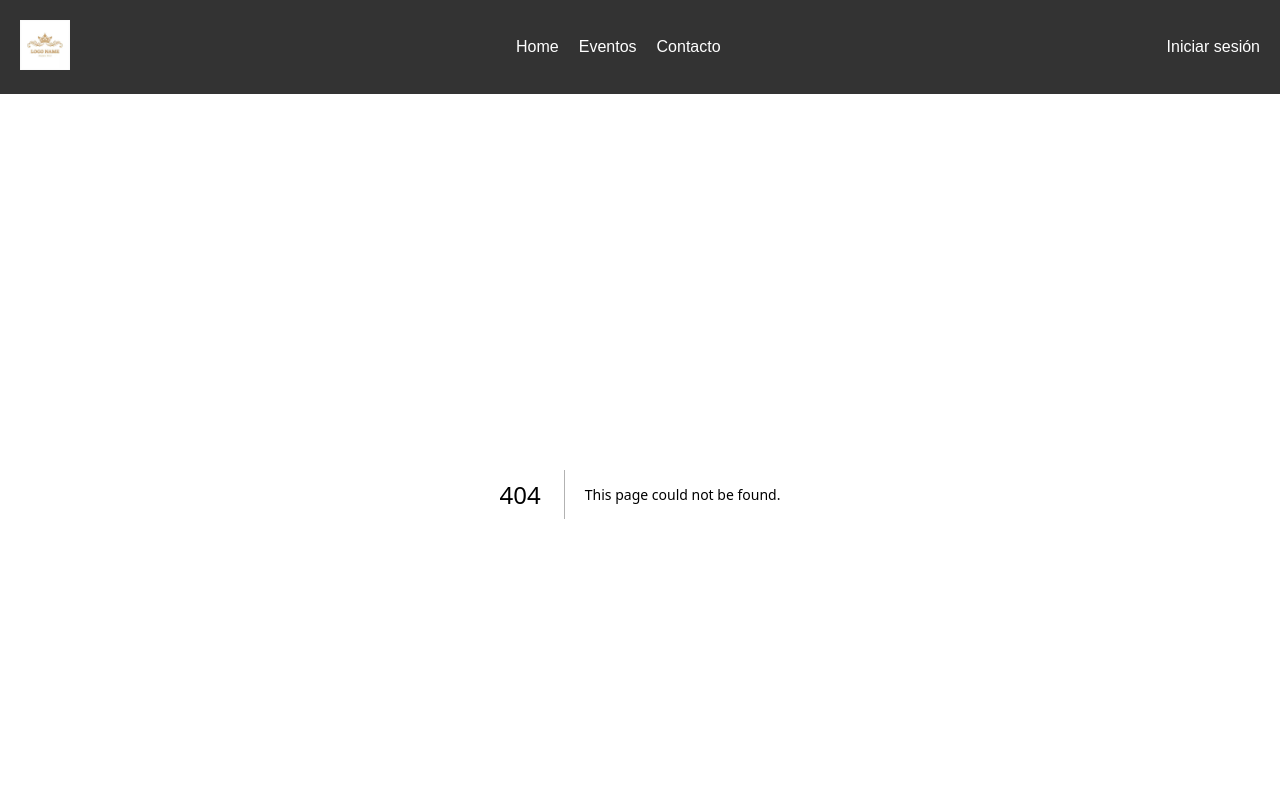
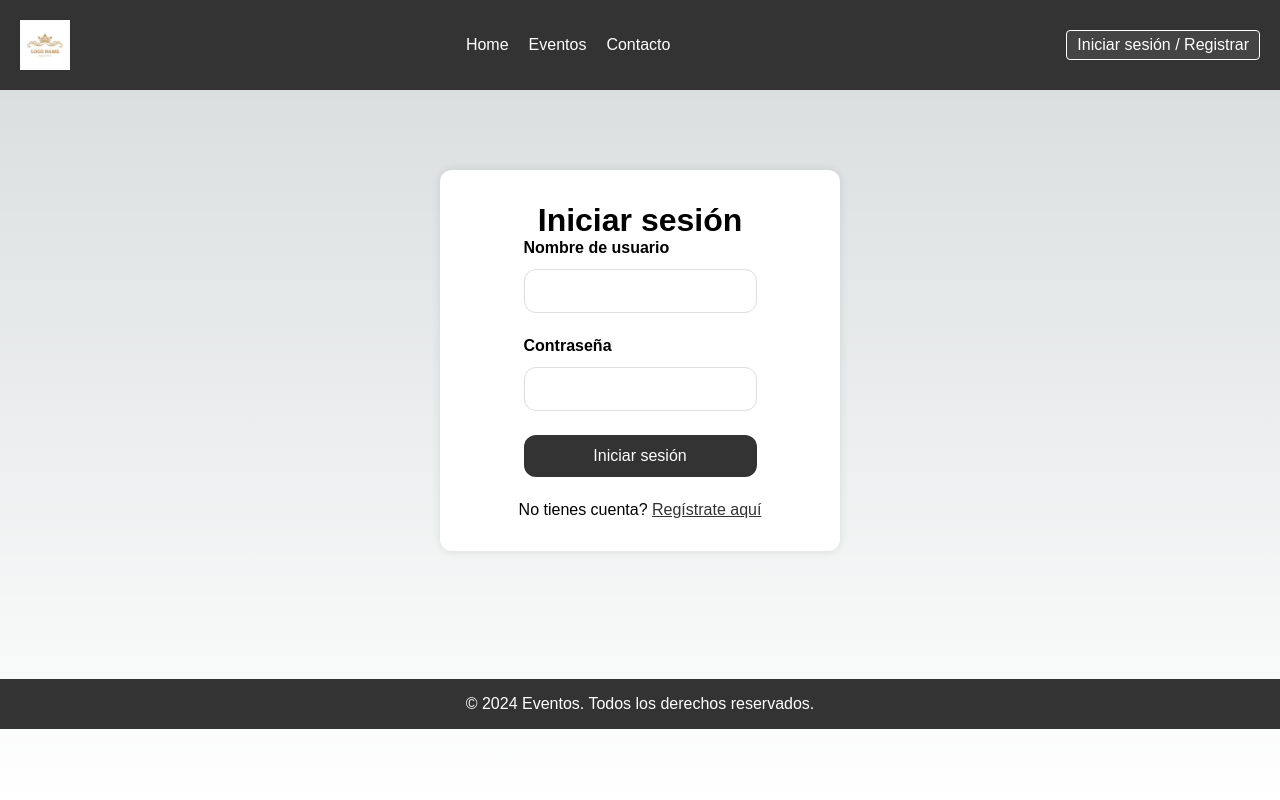
Before and after one commit to Matiszabo/EFSI-TP9, a Next.js app in the folder eventos/: page /login in a window 1280 px wide. Before the commit this address had no page. Shown: the top 800 px of the page. Built offline with nearby package versions, Linux system fonts and the light colour scheme.

Commit message:
terminado

```diff
--- a/eventos/src/app/components/Footer.js
+++ b/eventos/src/app/components/Footer.js
@@ -1,29 +1,9 @@
+import styles from './Footer.module.css';
+
 export default function Footer() {
-    return (
-      <footer style={styles.footer}>
-        <div>
-          <p>&copy; 2024 Eventos. Todos los derechos reservados.</p>
-        </div>
-        <div className="social-links" style={styles.socialLinks}>
-          <a href="https://facebook.com">Facebook</a>
-          <a href="https://twitter.com">Twitter</a>
-          <a href="https://instagram.com">Instagram</a>
-        </div>
-      </footer>
-    );
-  }
-
-  const styles = {
-    footer: {
-      backgroundColor: '#333',
-      color: 'white',
-      padding: '20px',
-      textAlign: 'center',
-      display: 'flex',
-      justifyContent: 'space-between',
-    },
-    socialLinks: {
-      display: 'flex',
-      gap: '15px',
-    },
-  };
+  return (
+    <footer className={styles.footer}>
+      <p>© 2024 Eventos. Todos los derechos reservados.</p>
+    </footer>
+  );
+}
--- a/eventos/src/app/components/Header.js
+++ b/eventos/src/app/components/Header.js
@@ -1,65 +1,34 @@
-
 "use client";
 
 import { useState } from 'react';
+import styles from './Header.module.css';
 
 export default function Header() {
   const [loggedIn, setLoggedIn] = useState(false);
   const username = "Juan";
 
   return (
-    <header style={styles.header}>
-      <div className="logo">
-        <img src="/logo.png" alt="Logo de Eventos" style={styles.logo} />
+    <header className={styles.header}>
+      <div className={styles.logo}>
+        <img src="/logo.png" alt="Logo de Eventos" className={styles.logoImage} />
       </div>
       <nav>
-        <ul style={styles.navList}>
+        <ul className={styles.navList}>
           <li><a href="/">Home</a></li>
           <li><a href="/events">Eventos</a></li>
           <li><a href="/contact">Contacto</a></li>
         </ul>
       </nav>
-      <div className="user-info" style={styles.userInfo}>
+      <div className={styles.userInfo}>
         {loggedIn ? (
           <>
             <span>Hola, {username}</span>
-            <button style={styles.logoutButton}>Cerrar sesión</button>
+            <button className={styles.logoutButton}>Cerrar sesión</button>
           </>
         ) : (
-          <a href="/login">Iniciar sesión</a>
+          <a href="/login" className={styles.loginRegisterButton}>Iniciar sesión / Registrar</a>
         )}
       </div>
     </header>
   );
 }
-
-const styles = {
-  header: {
-    display: 'flex',
-    justifyContent: 'space-between',
-    alignItems: 'center',
-    padding: '20px',
-    backgroundColor: '#333',
-    color: 'white',
-  },
-  logo: {
-    height: '50px',
-  },
-  navList: {
-    display: 'flex',
-    listStyleType: 'none',
-    gap: '20px',
-  },
-  userInfo: {
-    display: 'flex',
-    gap: '10px',
-    alignItems: 'center',
-  },
-  logoutButton: {
-    backgroundColor: '#ff4d4d',
-    border: 'none',
-    padding: '5px 10px',
-    color: 'white',
-    cursor: 'pointer',
-  },
-};
--- /dev/null
+++ b/eventos/src/app/components/Header.module.css
@@ -0,0 +1,46 @@
+.header {
+    display: flex;
+    justify-content: space-between;
+    align-items: center;
+    padding: 20px;
+    background-color: #333;
+    color: white;
+  }
+
+  .logo {
+    display: flex;
+    align-items: center;
+  }
+
+  .logoImage {
+    height: 50px;
+  }
+
+  .navList {
+    display: flex;
+    list-style-type: none;
+    gap: 20px;
+  }
+
+  .userInfo {
+    display: flex;
+    gap: 10px;
+    align-items: center;
+  }
+
+  .logoutButton {
+    background-color: #ff4d4d;
+    border: none;
+    padding: 5px 10px;
+    color: white;
+    cursor: pointer;
+  }
+
+  .loginRegisterButton {
+    color: white;
+    text-decoration: none;
+    padding: 5px 10px;
+    border: 1px solid #fff;
+    border-radius: 4px;
+    background-color: #444;
+  }
--- /dev/null
+++ b/eventos/src/app/components/footer.module.css
@@ -0,0 +1,13 @@
+.footer {
+    background-color: #333;
+    color: white;
+    text-align: center;
+    padding: 1rem;
+    position: relative;
+    width: 100%;
+    bottom: 0;
+  }
+
+  .footer p {
+    margin: 0;
+  }
--- a/eventos/src/app/globals.css
+++ b/eventos/src/app/globals.css
@@ -94,6 +94,7 @@ html, body {
 
 main {
   flex: 1;
+  padding-bottom: 3rem;
 }
 
 body {
@@ -115,12 +116,6 @@ a {
   html {
     color-scheme: dark;
   }
-}
-/* src/app/globals.css */
-.layout {
-  display: flex;
-  flex-direction: column;
-  min-height: 100vh;
 }
 
 header {
--- a/eventos/src/app/layout.js
+++ b/eventos/src/app/layout.js
@@ -1,15 +1,13 @@
-
-
+import './globals.css';
 import Header from './components/Header';
 import Footer from './components/Footer';
-import './globals.css';
 
 export const metadata = {
   title: 'Eventos',
-  description: 'Aplicación para navegar entre diferentes eventos',
+  description: 'Aplicación para gestionar eventos',
 };
 
-export default function Layout({ children }) {
+export default function RootLayout({ children }) {
   return (
     <html lang="es">
       <body>
--- /dev/null
+++ b/eventos/src/app/login/login.module.css
@@ -0,0 +1,61 @@
+.container {
+    display: flex;
+    flex-direction: column;
+    align-items: center;
+    max-width: 400px;
+    margin: 5rem auto;
+    padding: 2rem;
+    background: #fff;
+    border-radius: var(--border-radius);
+    box-shadow: 0 0 10px rgba(0, 0, 0, 0.1);
+  }
+
+  .title {
+    margin-bottom: 3rem;
+    font-size: 2rem;
+    color: #333;
+  }
+
+  .formGroup {
+    margin-bottom: 1.5rem;
+    width: 100%;
+  }
+
+  .label {
+    display: block;
+    font-weight: bold;
+    margin-bottom: 0.75rem;
+  }
+
+  .input {
+    width: 100%;
+    padding: 0.75rem;
+    border: 1px solid #ddd;
+    border-radius: var(--border-radius);
+    font-size: 1rem;
+  }
+
+  .button {
+    padding: 0.75rem;
+    background-color: #333;
+    color: white;
+    border: none;
+    border-radius: var(--border-radius);
+    cursor: pointer;
+    font-size: 1rem;
+    width: 100%;
+  }
+
+  .button:hover {
+    background-color: #555;
+  }
+
+  .registerLink {
+    margin-top: 1.5rem;
+    text-align: center;
+  }
+
+  .registerLink a {
+    color: #333;
+    text-decoration: underline;
+  }
--- /dev/null
+++ b/eventos/src/app/login/page.js
@@ -0,0 +1,23 @@
+import styles from './login.module.css';
+
+export default function Login() {
+  return (
+    <main className={styles.container}>
+      <h1>Iniciar sesión</h1>
+      <form>
+        <div className={styles.formGroup}>
+          <label className={styles.label} htmlFor="username">Nombre de usuario</label>
+          <input className={styles.input} type="text" id="username" name="username" required />
+        </div>
+        <div className={styles.formGroup}>
+          <label className={styles.label} htmlFor="password">Contraseña</label>
+          <input className={styles.input} type="password" id="password" name="password" required />
+        </div>
+        <button className={styles.button} type="submit">Iniciar sesión</button>
+      </form>
+      <div className={styles.registerLink}>
+        <p>No tienes cuenta? <a href="/register">Regístrate aquí</a></p>
+      </div>
+    </main>
+  );
+}
--- /dev/null
+++ b/eventos/src/app/register/register.module.css
@@ -0,0 +1,62 @@
+
+.container {
+    display: flex;
+    flex-direction: column;
+    align-items: center;
+    max-width: 400px;
+    margin: 5rem auto;
+    padding: 2rem;
+    background: #fff;
+    border-radius: var(--border-radius);
+    box-shadow: 0 0 10px rgba(0, 0, 0, 0.1);
+  }
+
+  .title {
+    margin-bottom: 3rem;
+    font-size: 2rem;
+    color: #333;
+  }
+
+  .formGroup {
+    margin-bottom: 1.5rem;
+    width: 100%;
+  }
+
+  .label {
+    display: block;
+    font-weight: bold;
+    margin-bottom: 0.75rem;
+  }
+
+  .input {
+    width: 100%;
+    padding: 0.75rem;
+    border: 1px solid #ddd;
+    border-radius: var(--border-radius);
+    font-size: 1rem;
+  }
+
+  .button {
+    padding: 0.75rem;
+    background-color: #333;
+    color: white;
+    border: none;
+    border-radius: var(--border-radius);
+    cursor: pointer;
+    font-size: 1rem;
+    width: 100%;
+  }
+
+  .button:hover {
+    background-color: #555;
+  }
+
+  .loginLink {
+    margin-top: 1.5rem;
+    text-align: center;
+  }
+
+  .loginLink a {
+    color: #333;
+    text-decoration: underline;
+  }
```
Also changed, not shown: eventos/src/app/register/page.js (added, +27 -0 lines).
